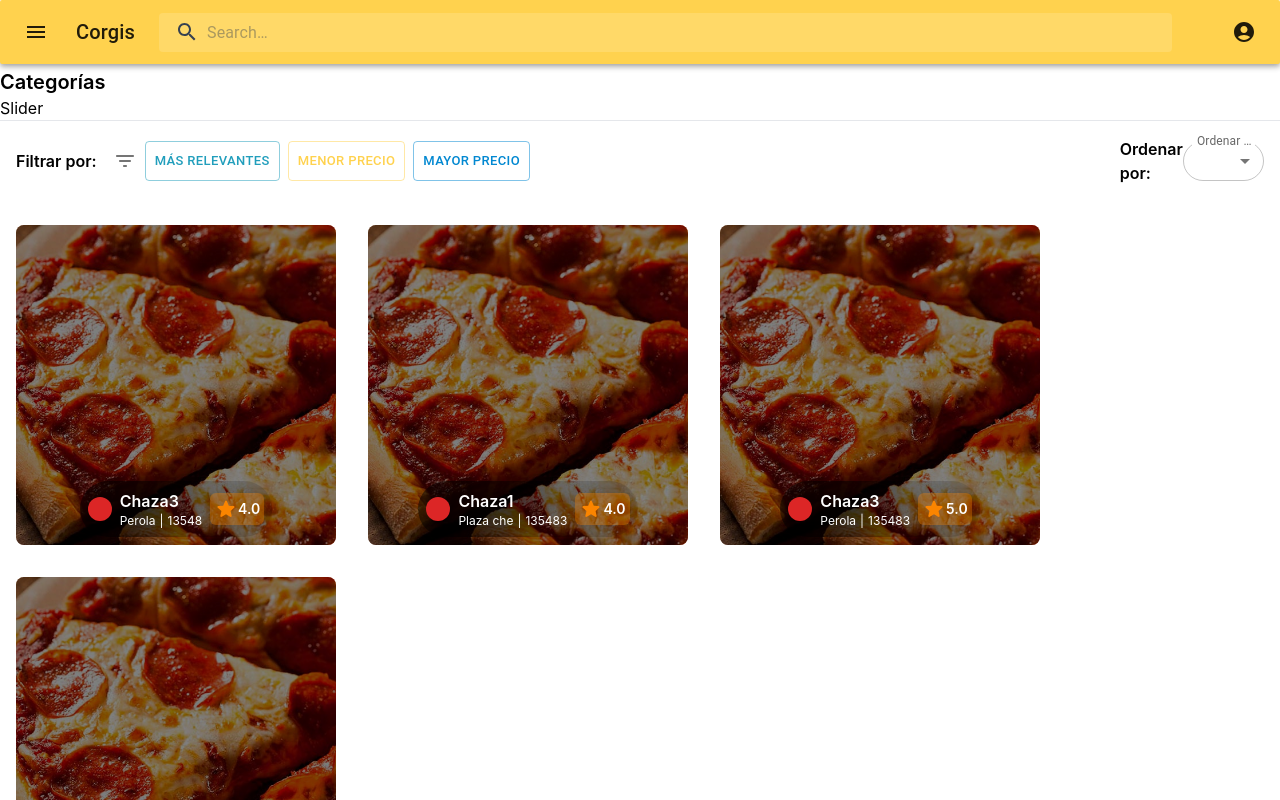
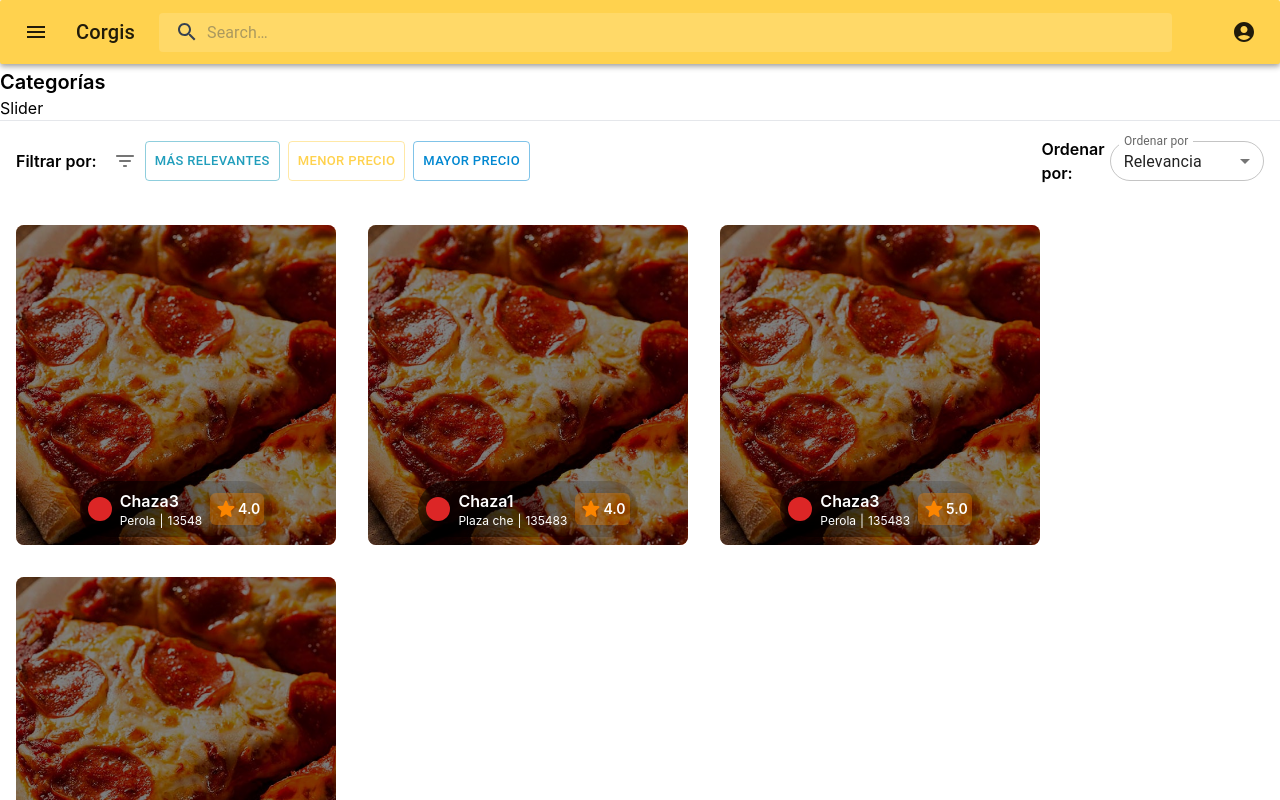
Before and after one commit to Camilo-neck/ingesoft1-project, a Next.js app: page /catalog in a window 1280 px wide. Shown: the top 800 px of the page. Built offline with nearby package versions, Linux system fonts and the light colour scheme.

Commit message:
Fix Drop menu values

```diff
--- a/pages/catalog.tsx
+++ b/pages/catalog.tsx
@@ -14,7 +14,7 @@ import { GetServerSideProps } from "next";
 const Catalog = (props: { chazas: any[]; }) => {
 	const [chazas, setChazas] = useState(props.chazas);
 	const [filtros, setFiltros] = useState<{name:string; color:"inherit" | "secondary" | "primary" | "info" | "success" | "error" | "warning" | undefined}[]>([{name:'Más relevantes', color:'secondary'}, {name:'Menor precio', color:'primary'}, {name:'Mayor precio', color:'info'}]);
-	const [orden, setOrden] = useState<string>('Relevancia');
+	const [orden, setOrden] = useState<number | string>(1);
 	const [categorias, setCaregorias] = useState([]);
 
 	const fetchCategorias = async () => {
@@ -63,7 +63,7 @@ const Catalog = (props: { chazas: any[]; }) => {
 							label="Ordenar por"
 							size='small'
 							value={orden}
-							onChange={(e) => setOrden(e.target.value as string)}
+							onChange={(e) => {setOrden(e.target.value)}}
 							sx={{borderRadius: '9999px'}}
 							>
 								<MenuItem value={1}>Relevancia</MenuItem>
```
